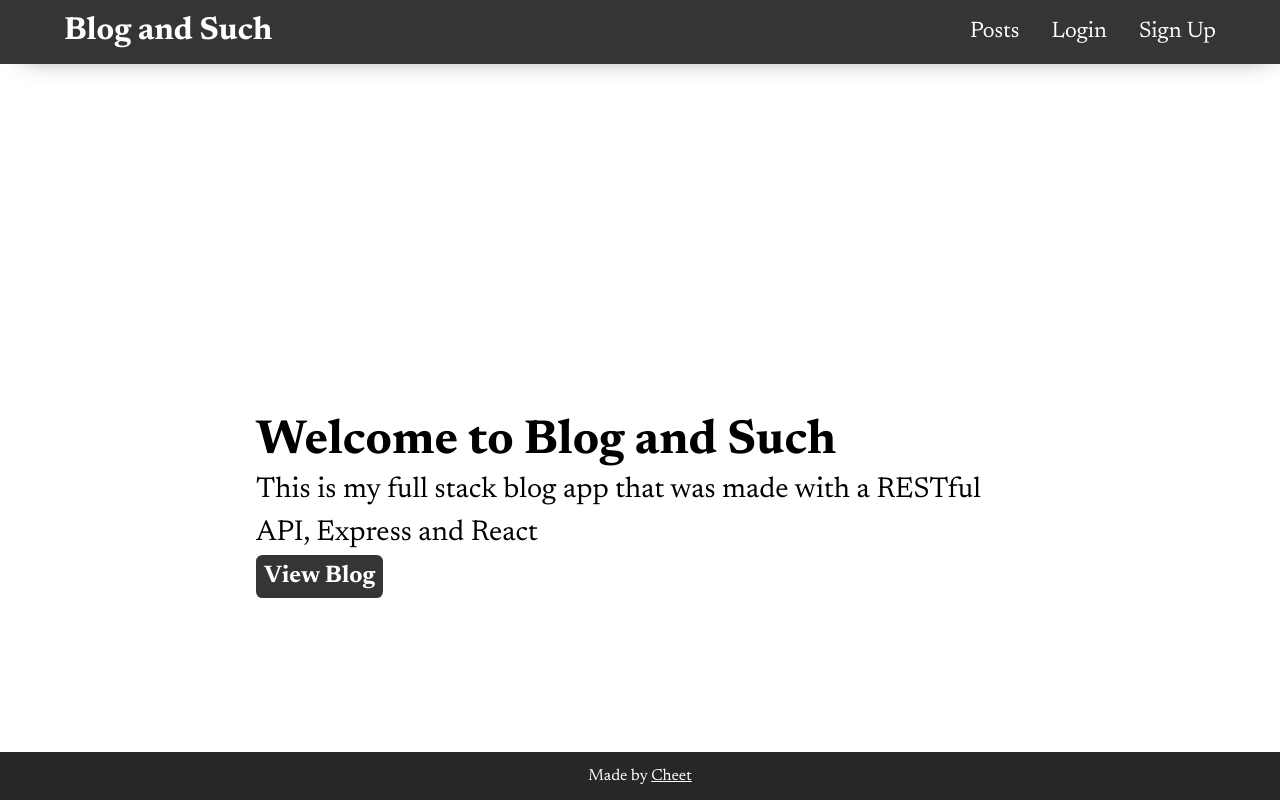
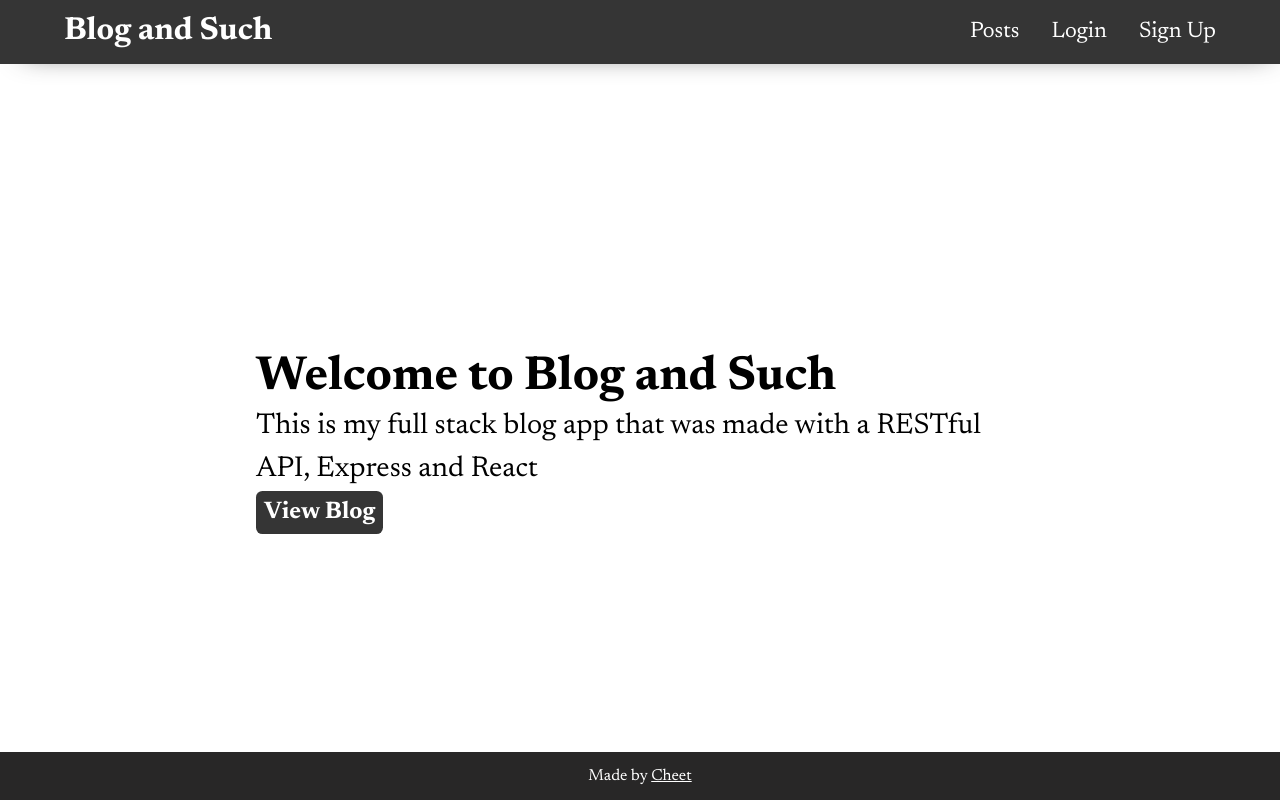
Before and after one commit to ImmaCheetah/blog-api-frontend, a React (Vite) app: page / in a window 1280 px wide. Built offline with nearby package versions, Linux system fonts and the light colour scheme.

Commit message:
style: change margin for home page

```diff
--- a/src/pages/HomePage/HomePage.module.css
+++ b/src/pages/HomePage/HomePage.module.css
@@ -1,5 +1,5 @@
 .welcomeDiv {
-  margin-top: 25%;
+  margin-top: 20%;
   width: 60%;
 }
 
```
